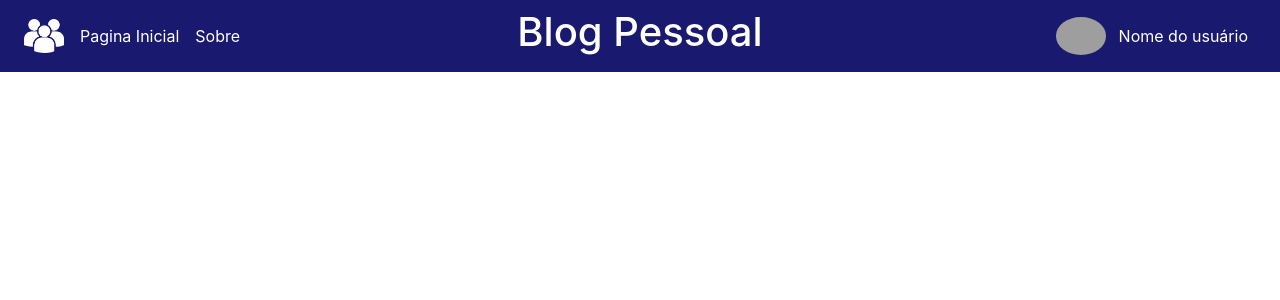
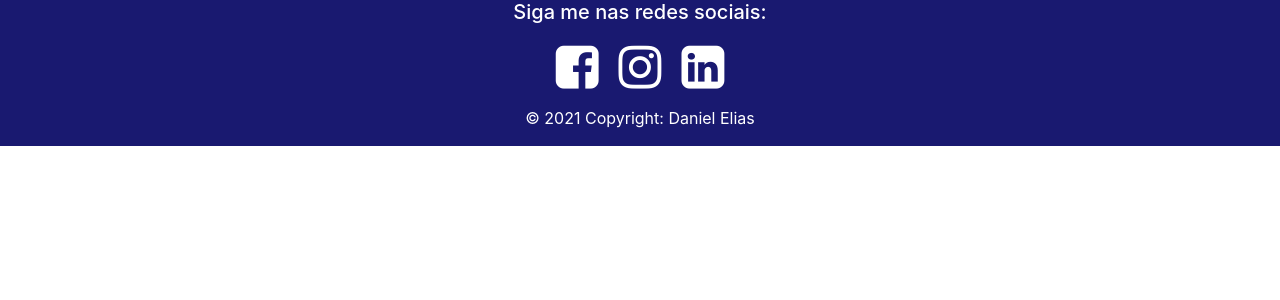
Before and after one commit to DanielSanm/BlogPessoal-frontEnd, an Angular app: page / in a window 1280 px wide. Shown: the top 300 px of the page. Built offline with nearby package versions, Linux system fonts and the light colour scheme; grey boxes are pictures that could not be loaded.

Commit message:
[Feature Daniel - Task: estilizando e organizando o rodapé]

```diff
--- a/src/app/app.component.html
+++ b/src/app/app.component.html
@@ -1 +1 @@
-<app-menu></app-menu>
+<app-rodape></app-rodape>
--- a/src/app/rodape/rodape.component.css
+++ b/src/app/rodape/rodape.component.css
@@ -0,0 +1,34 @@
+footer {
+    background-color: #191970;
+    color: white;
+}
+
+.redes-sociais {
+    list-style: none;
+    display: flex;
+    margin: 0;
+    padding: 0;
+
+}
+
+.redes-sociais li {
+    padding: 10px;
+
+}
+
+.fa {
+    font-size: 50px;
+    color: white;
+}
+
+.fa-facebook-square:hover {
+    color: #023299;
+}
+
+.fa-instagram:hover {
+    color: #c13584;
+}
+
+.fa-linkedin-square:hover {
+    color: #0072b1;
+}
--- a/src/app/rodape/rodape.component.html
+++ b/src/app/rodape/rodape.component.html
@@ -1 +1,36 @@
-<p>rodape works!</p>
+<footer>
+    <div class="container">
+        <div class="row">
+            <div class="col-md-12 d-flex justify-content-center">
+                <h5>Siga me nas redes sociais:</h5>
+            </div>
+        </div>
+        <div class="row">
+            <div class="col-md-12 d-flex justify-content-center">
+                <ul class="redes-sociais">
+                    <li>
+                        <a href="https://www.facebook.com/profile.php?id=100052686639114" target="_black"
+                            class="icoFacebook">
+                            <i class="fa fa-facebook-square" aria-hidden="true"></i>
+                        </a>
+                    </li>
+                    <li>
+                        <a href="https://www.instagram.com/danisantos.ss/" target="_black" class="icoInstagram">
+                            <i class="fa fa-instagram" aria-hidden="true"></i>
+                        </a>
+                    </li>
+                    <li>
+                        <a href="https://www.linkedin.com/in/danielsanm/" target="_black" class="icoLinkedin">
+                            <i class="fa fa-linkedin-square" aria-hidden="true"></i>
+                        </a>
+                    </li>
+                </ul>
+            </div>
+        </div>
+        <div class="row">
+            <div class="col-md-12 d-flex justify-content-center pt-1">
+                <p>&copy; 2021 Copyright: Daniel Elias</p>
+            </div>
+        </div>
+    </div>
+</footer>
--- a/src/index.html
+++ b/src/index.html
@@ -6,6 +6,7 @@
   <base href="/">
   <meta name="viewport" content="width=device-width, initial-scale=1">
   <link rel="icon" type="image/x-icon" href="favicon.ico">
+  <link rel="stylesheet" href="https://stackpath.bootstrapcdn.com/font-awesome/4.7.0/css/font-awesome.min.css">
 </head>
 <body>
   <app-root></app-root>
```
